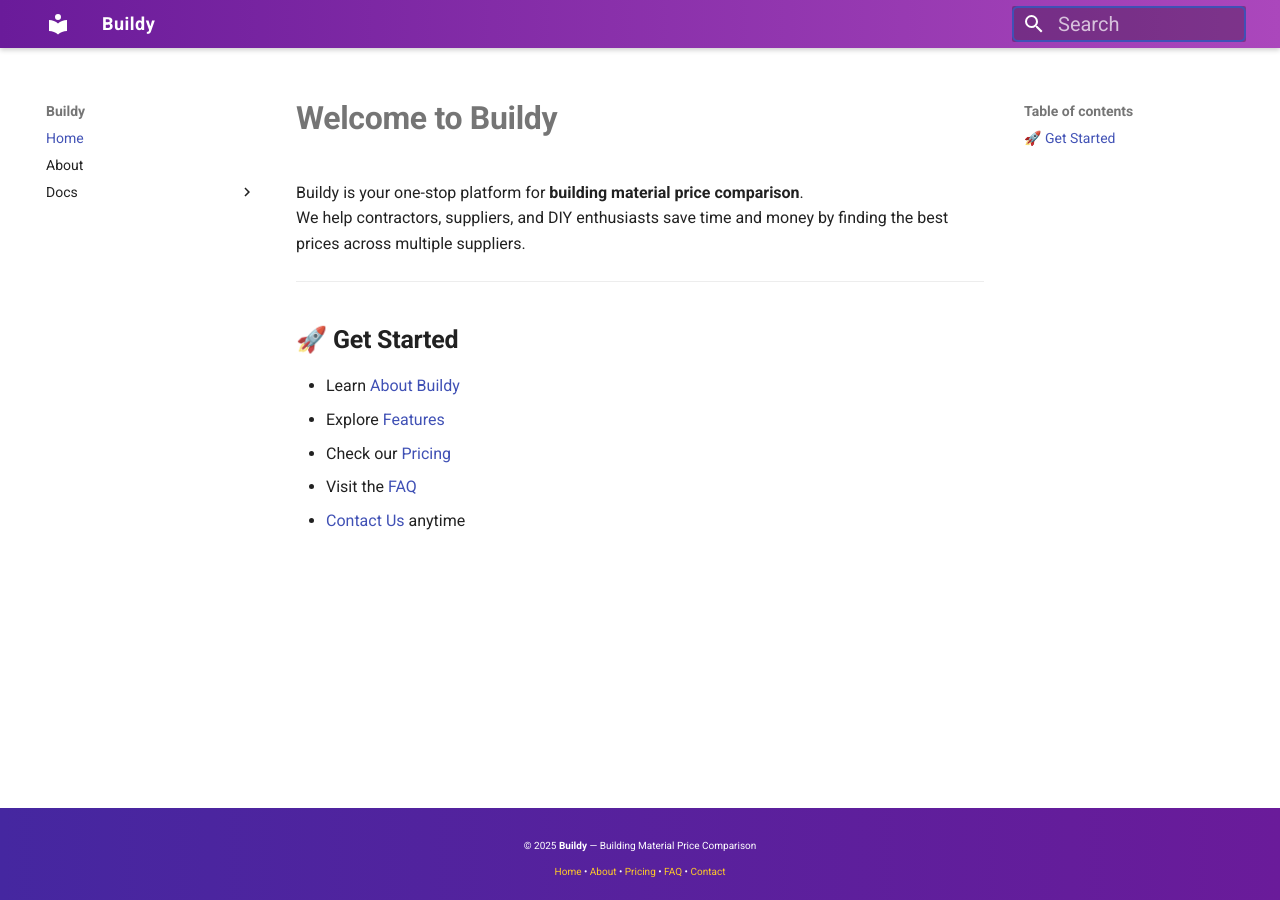
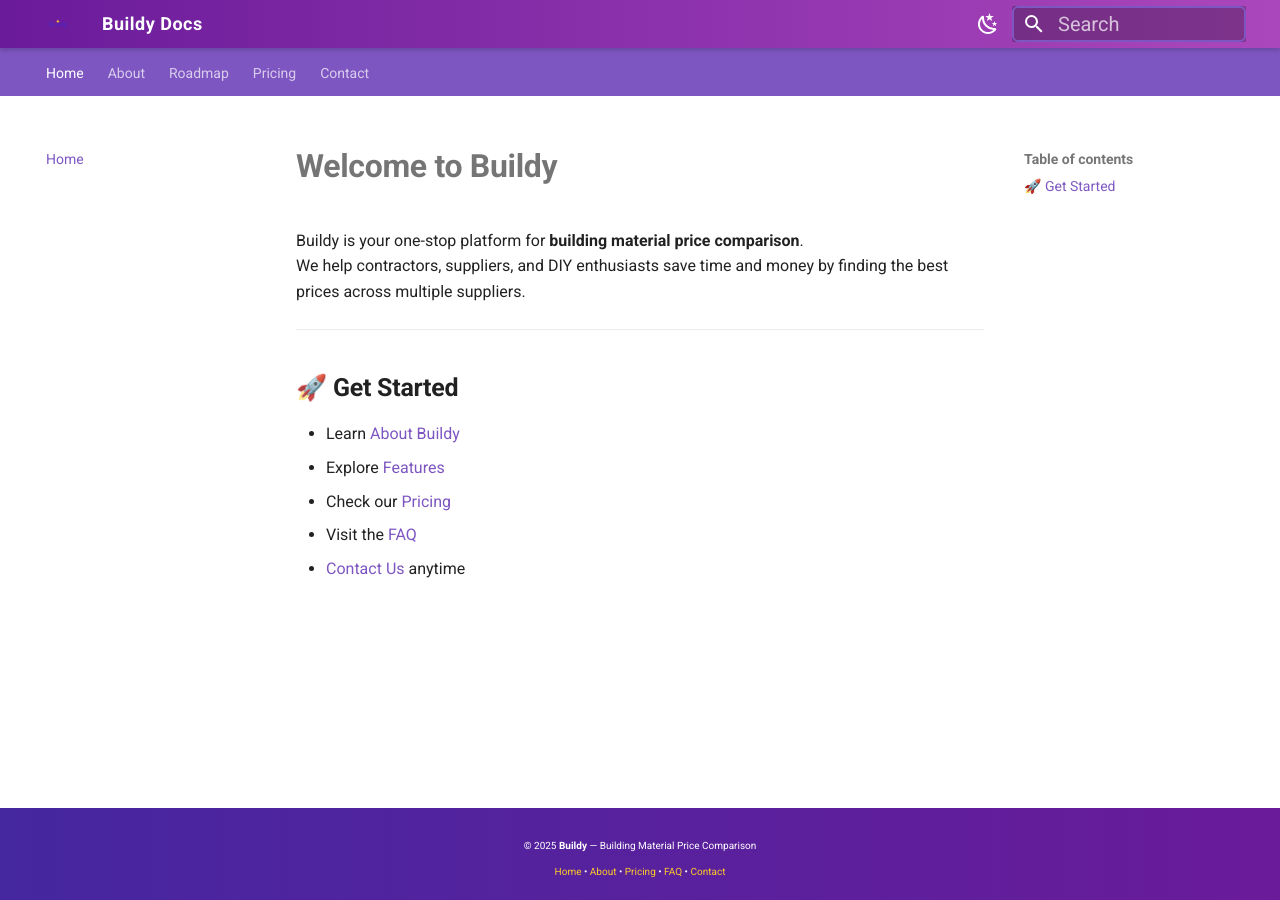
Before and after one commit to Kello54/Buildy, an MkDocs documentation site: the page built from docs/index.md, in a window 1280 px wide. Built offline with MkDocs 1.6.1 and Material for MkDocs 9.7.7, drawn with Linux system fonts in a browser that asks for light colours.

Commit message:
Update mkdocs.yml

```diff
--- a/mkdocs.yml
+++ b/mkdocs.yml
@@ -1,55 +1,50 @@
-site_name: Buildy
-site_url: https://kello54.github.io/Buildy/
-site_description: Building material price comparison app
+site_name: Buildy Docs
+site_url: https://your-site-url
+site_description: Documentation for Buildy - Building Material Price Comparison Platform
 
 theme:
   name: material
-  logo: images/logo.png       # your logo
-  favicon: images/favicon.png # your favicon
+  logo: images/logo.png
+  favicon: images/favicon.png
+  features:
+    - navigation.tabs
+    - navigation.top
+    - navigation.footer
+    - content.code.copy
+    - content.code.annotate
+    - content.action.view
+    - search.highlight
+    - search.suggest
+    - search.share
+    - content.tabs.link
+    - header.autohide
+    - content.footnote.tooltips
+    - content.tooltips
+    - content.color.toggle  # Dark/Light mode toggle
   palette:
-    primary: purple
-    accent: amber
-  features:
-    - navigation.top
-    - navigation.tabs
-    - navigation.expand
-    - toc.integrate
-    - search.suggest
-    - search.highlight
-    - content.code.copy
-
-extra:
-  social:
-    - icon: fontawesome/brands/github
-      link: https://github.com/Kello54/Buildy
-    - icon: fontawesome/brands/twitter
-      link: https://twitter.com/yourprofile
-
-plugins:
-  - search
+    - scheme: default
+      primary: deep purple
+      accent: amber
+      toggle:
+        icon: material/weather-night
+        name: Switch to dark mode
+    - scheme: slate
+      primary: deep purple
+      accent: amber
+      toggle:
+        icon: material/weather-sunny
+        name: Switch to light mode
+  font:
+    text: Roboto
+    code: Roboto Mono
+  custom_dir: overrides
 
 extra_css:
   - stylesheets/extra.css
 
-extra_javascript:
-  - javascripts/extra.js
-
-markdown_extensions:
-  - admonition
-  - codehilite
-  - footnotes
-  - meta
-  - toc:
-      permalink: true
-
-# Load your overrides for custom footer
-theme:
-  name: material
-  custom_dir: overrides
-
 nav:
   - Home: index.md
   - About: about.md
-  - Docs:
-      - Getting Started: docs/getting-started.md
-      - FAQ: docs/faq.md
+  - Roadmap: roadmap.md
+  - Pricing: pricing.md
+  - Contact: contact.md
```
